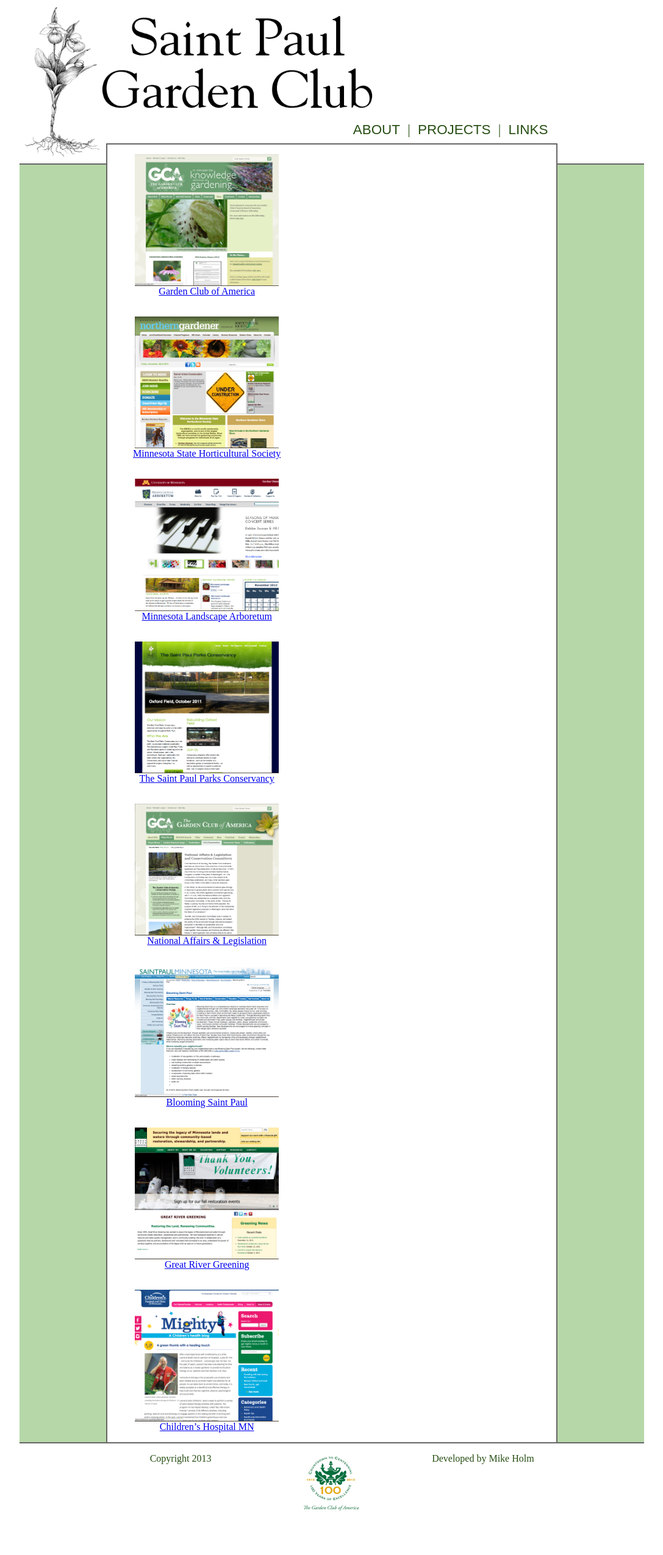
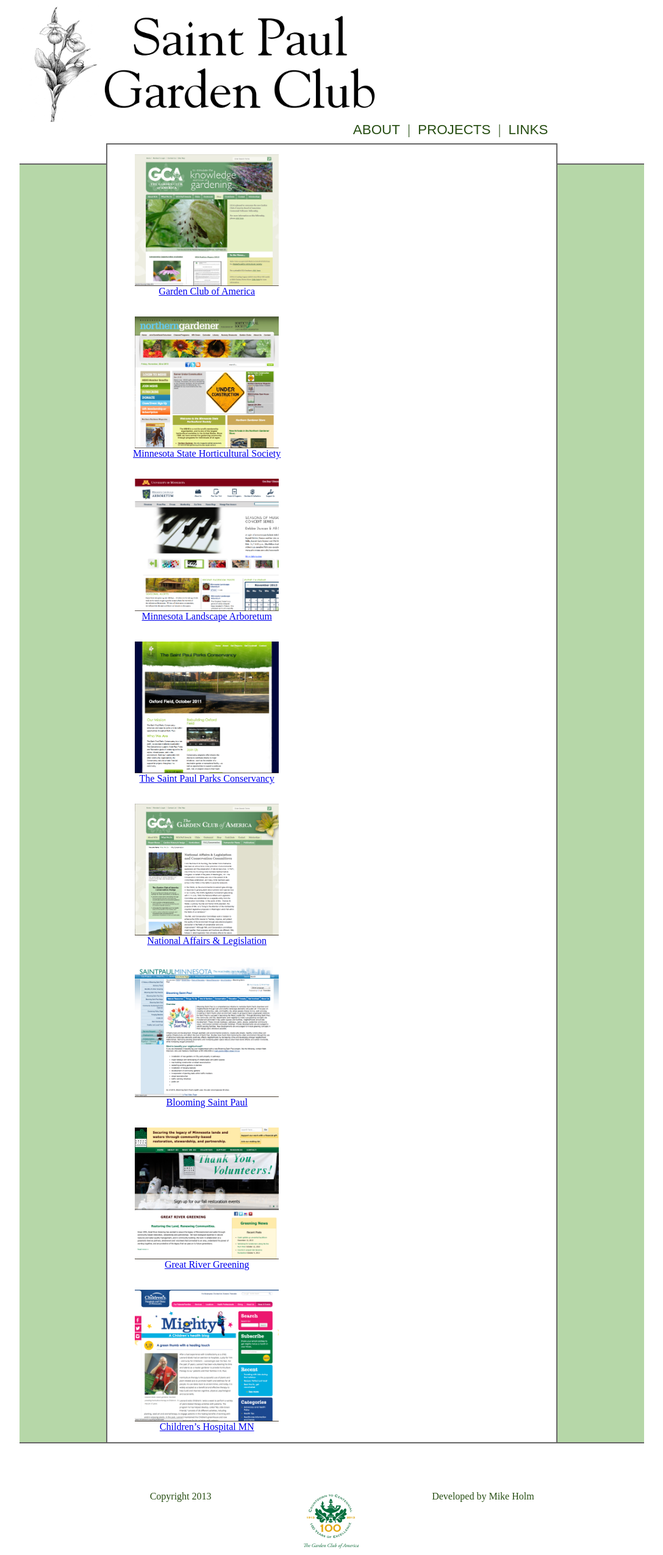
Before and after one commit to coldpour/spgc, a PHP site: page /links.php in a window 1280 px wide. Shown: the whole page at 61% size, without its empty margins (96-1183 px from the left). Before the commit the page ends 2478 px from the top, so only its background shows below. Run offline with PHP 8.4, Linux system fonts and the light colour scheme.

Commit message:
try using css position: relative to clean some things up

```diff
--- a/banner.php
+++ b/banner.php
@@ -1,4 +1,4 @@
-<img id="penFlower" class="banner" src="images/pen_ladyslipper/height/250.jpg" alt="Pen&Ink drawing of a Ladyslipper" />
 <div class="banner">
+     <img id="penFlower" class="banner" src="images/pen_ladyslipper/height/250.jpg" alt="Pen&Ink drawing of a Ladyslipper" />
      <img id="bannerText" class="banner" src="images/src/banner_text.png" alt=Saint Paul Garden Club" />
 </div>
--- a/links.php
+++ b/links.php
@@ -1,7 +1,6 @@
 <?php include 'head.php'; publicPage('links.php'); ?>
 
 <div id='links' class='slide'>
-
   <?php
     $sites = array(
     	       array('url' => 'http://gcamerica.org',
@@ -38,7 +37,6 @@
       echo "</div>";
     }
   ?>
-
 </div>
 
 <?php include 'footer.php' ?>
--- a/screen.css
+++ b/screen.css
@@ -1,14 +1,10 @@
-div.banner {
-    height:12em;
-}
-
 img.banner {
-    float:left;
+    position:relative;
 }
 
 #bannerText {
     width:28em;
-    margin-top:1em;
+    top:-76px;
 }
 
 .login {
@@ -64,7 +60,7 @@ div.nav {
     font-size:1.4em;
     text-align:right;
     padding-right:.4em;
-    margin-bottom:.4em;
+    padding-bottom:.4em;
     color:#274e13;
 }
 
@@ -95,6 +91,8 @@ div.stripe {
     background-repeat:repeat-x;
     margin-bottom:1em;
     border-bottom:.15em solid #666666;
+    position:relative;
+    top:-62px;
 }
 
 .footer {
```
